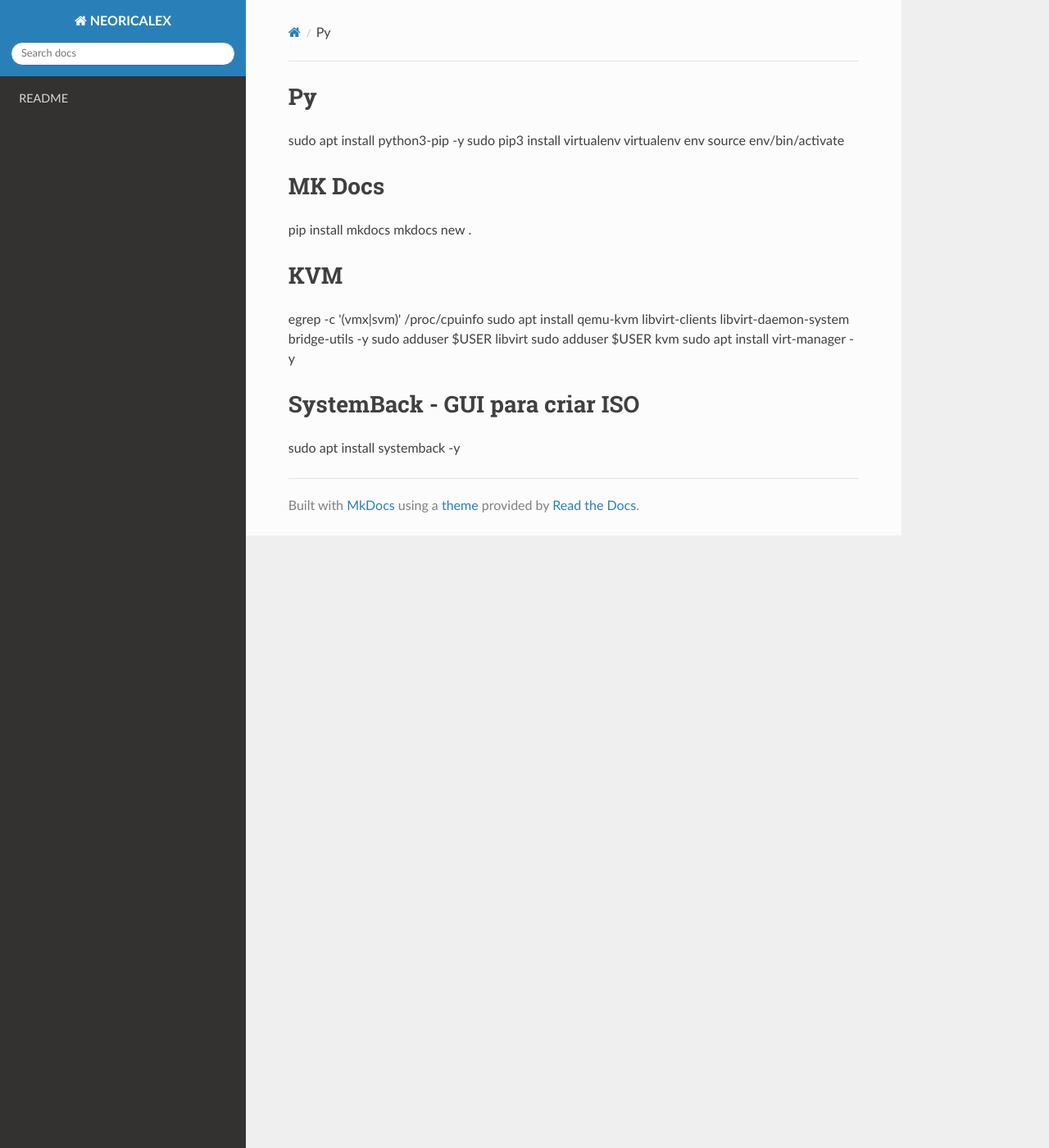
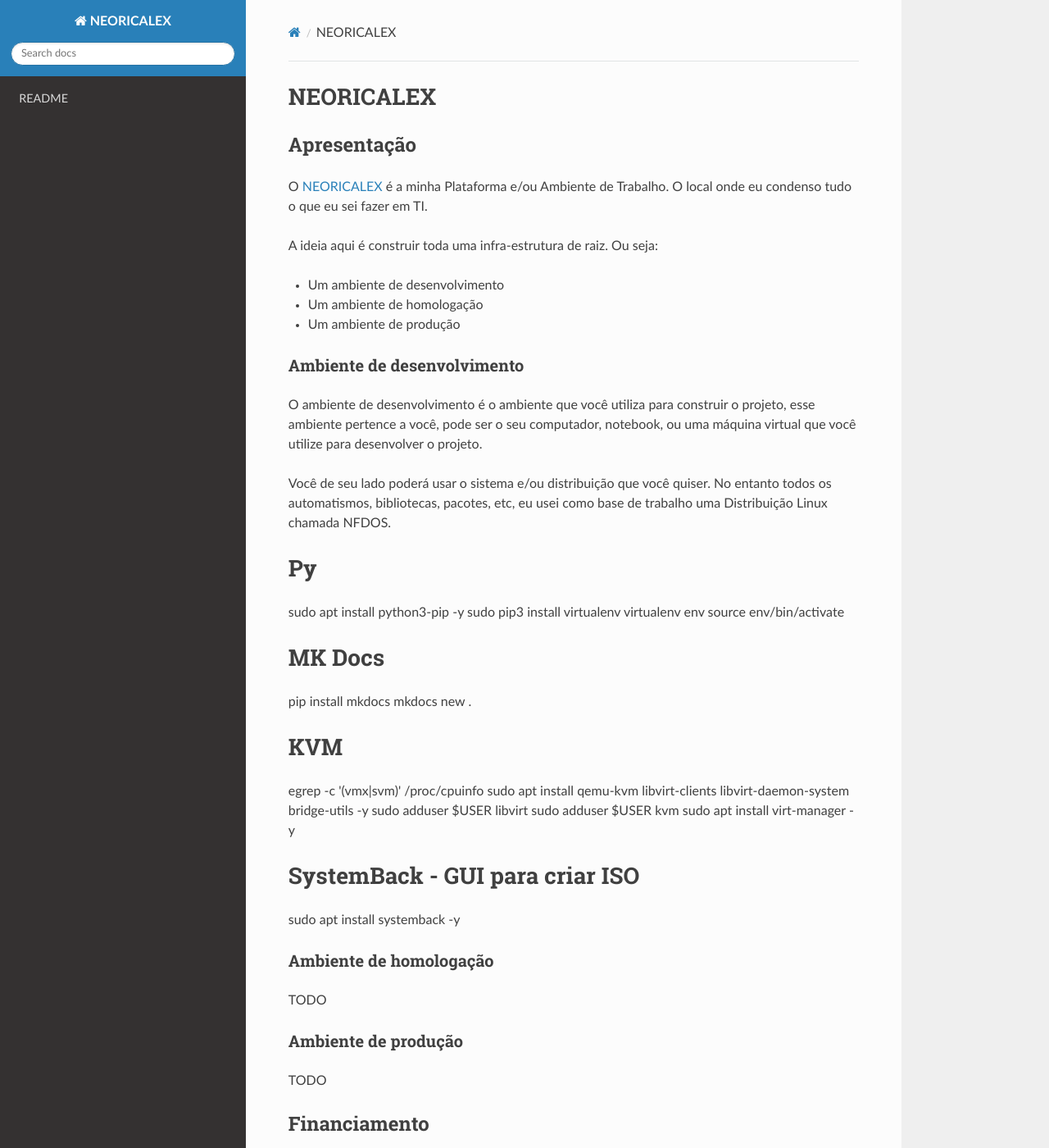
Before and after one commit to Vman45/neoricalex, an MkDocs documentation site: the page built from docs/index.md, in a window 1280 px wide and 1400 px high. Shown: the whole window at 82% size. Built offline with MkDocs 1.6.1, drawn with Linux system fonts in a browser that asks for light colours; nearby versions of some CDN libraries; some of the changed text lies outside the part shown.

Commit message:
Atualizar Docs

```diff
--- a/docs/index.md
+++ b/docs/index.md
@@ -1,3 +1,21 @@
+# NEORICALEX
+
+## Apresentação
+
+O [NEORICALEX](https://neoricalex.com.br) é a minha Plataforma e/ou Ambiente de Trabalho. O local onde eu condenso tudo o que eu sei fazer em TI.
+
+A ideia aqui é construir toda uma infra-estrutura de raiz. Ou seja:
+
+* Um ambiente de desenvolvimento
+* Um ambiente de homologação
+* Um ambiente de produção
+
+### Ambiente de desenvolvimento
+
+O ambiente de desenvolvimento é o ambiente que você utiliza para construir o projeto, esse ambiente pertence a você, pode ser o seu computador, notebook, ou uma máquina virtual que você utilize para desenvolver o projeto.
+
+Você de seu lado poderá usar o sistema e/ou distribuição que você quiser. No entanto todos os automatismos, bibliotecas, pacotes, etc, eu usei como base de trabalho uma Distribuição Linux chamada NFDOS.
+
 # Py
 sudo apt install python3-pip -y
 sudo pip3 install virtualenv
@@ -17,3 +35,24 @@ sudo apt install virt-manager -y
 
 # SystemBack - GUI para criar ISO
 sudo apt install systemback -y
+
+
+
+### Ambiente de homologação
+
+TODO
+
+### Ambiente de produção
+
+TODO
+
+## Financiamento
+
+Gostou do projeto, e está afim de ajudar seu desenvolvimento financeiramente?
+Ajude via [Paypal](https://www.paypal.me/AleexFL).
+
+Obrigado desde já pelo "café" :-)
+
+## Licença
+
+[LICENÇA PÚBLICA GERAL GNU (Versão 2, junho de 1991)](./LICENSE)
```
